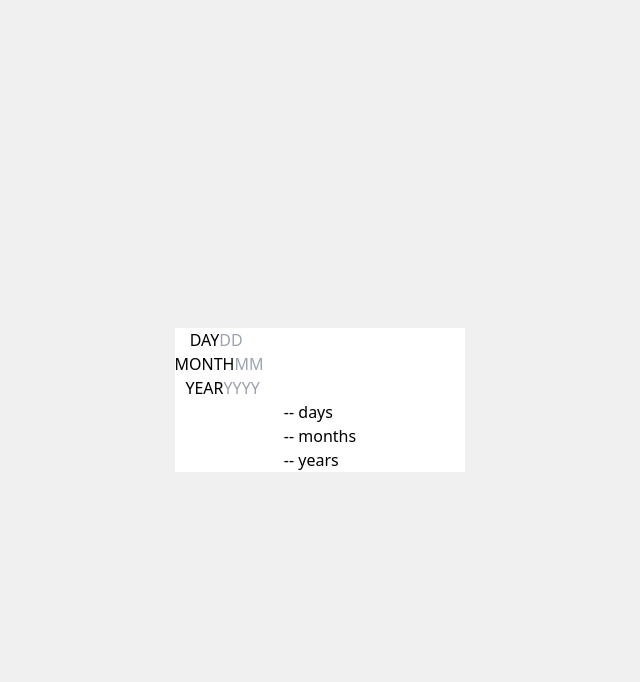
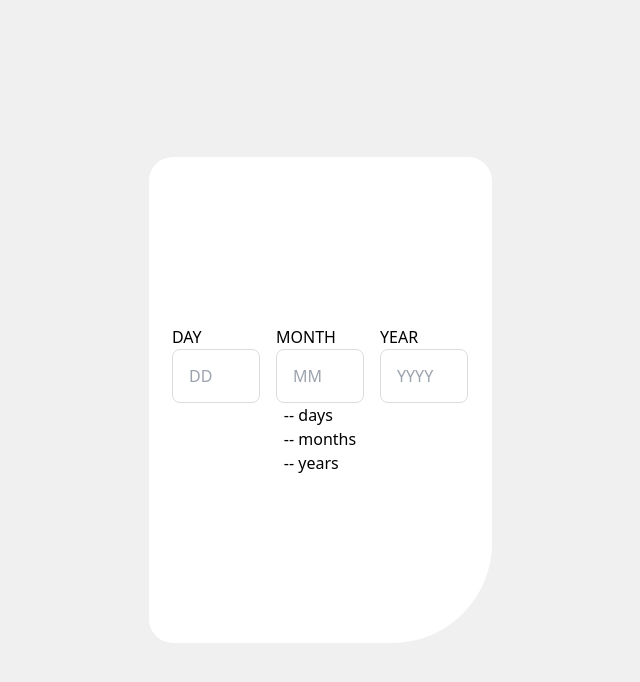
Before and after one commit to EkaAbashidze/age-calculator-vue, a Vue app: page / in a window 1280 px wide. Shown: the top 682 px of the page, without its empty margins (320-960 px from the left). Built offline with nearby package versions, Linux system fonts and the light colour scheme.

Commit message:
style: create input and whole div styles

```diff
--- a/src/App.vue
+++ b/src/App.vue
@@ -1,27 +1,47 @@
 <template>
   <div class="bg-[#F0F0F0] flex justify-center items-center h-screen flex-col">
-    <div class="flex flex-col justify-center items-center bg-white">
-      <div class="flex flex-col justify-center items-center">
-        <div>
+    <div
+      class="flex flex-col justify-center items-center bg-white rounded-t-[24px] rounded-bl-[24px] rounded-br-[100px] w-[343px] h-[486px]"
+    >
+      <div class="flex justify-center items-center gap-x-4">
+        <div class="flex flex-col">
           <label for="day">DAY</label>
-          <input type="number" name="day" placeholder="DD" v-model="day" />
-        </div>
+          <input
+            type="number"
+            name="day"
+            placeholder="DD"
+            v-model="day"
+            class="w-[88px] h-[54px] border-[1px] border-[#DCDCDC] rounded-lg p-4 focus:outline-none"
+          />
           <div v-if="dayError">
             <p>Must be a valid day</p>
           </div>
-        <div>
+        </div>
+        <div class="flex flex-col">
           <label for="month">MONTH</label>
-          <input type="number" name="month" placeholder="MM" v-model="month" />
-        </div>
+          <input
+            type="number"
+            name="month"
+            placeholder="MM"
+            v-model="month"
+            class="w-[88px] h-[54px] border-[1px] border-[#DCDCDC] rounded-lg p-4 focus:outline-none"
+          />
           <div v-if="monthError">
             <p>Must be a valid month</p>
           </div>
-        <div>
+        </div>
+        <div class="flex flex-col">
           <label for="YEAR">YEAR</label>
-          <input type="number" name="year" placeholder="YYYY" v-model="year" />
-        </div>
+          <input
+            type="number"
+            name="year"
+            placeholder="YYYY"
+            v-model="year"
+            class="w-[88px] h-[54px] border-[1px] border-[#DCDCDC] rounded-lg p-4 focus:outline-none"
+          />
           <div v-if="yearError">
             <p>Must be in the past</p>
+          </div>
         </div>
       </div>
       <div>
```
Lines whose indentation alone changed are shown as unchanged.
